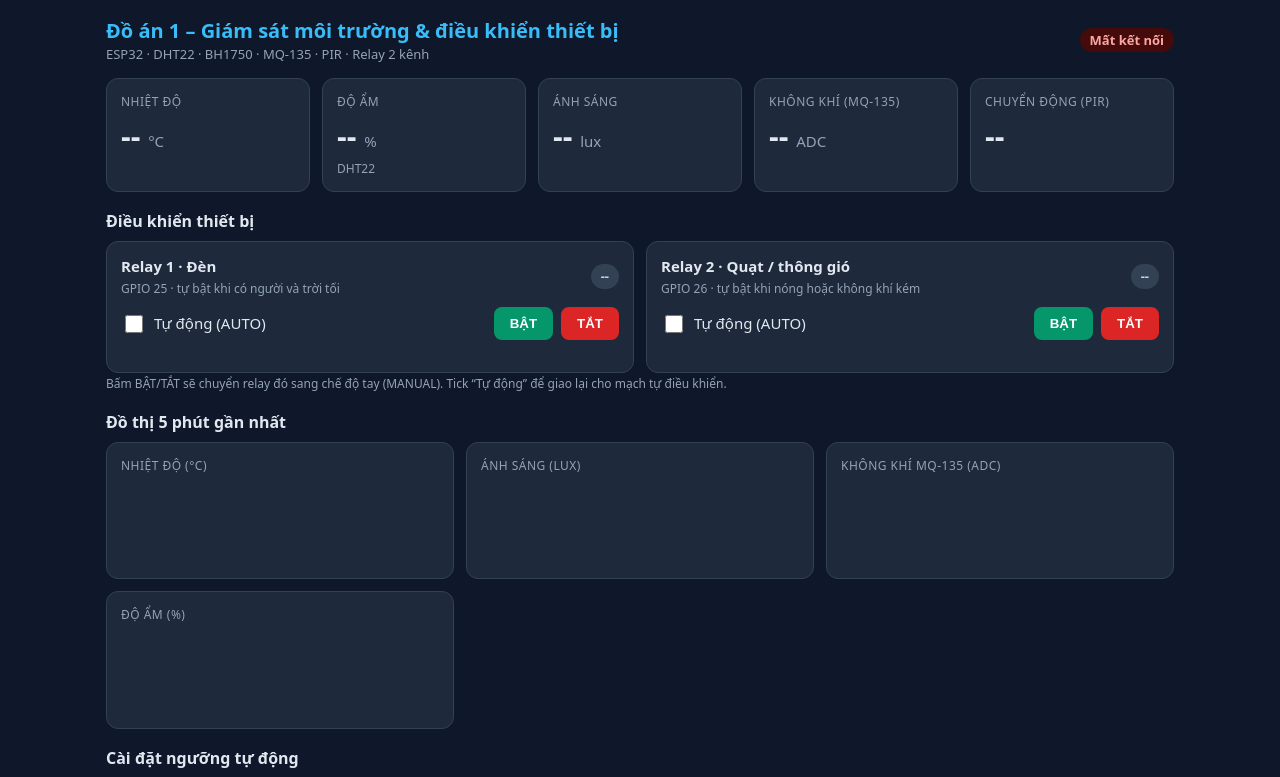
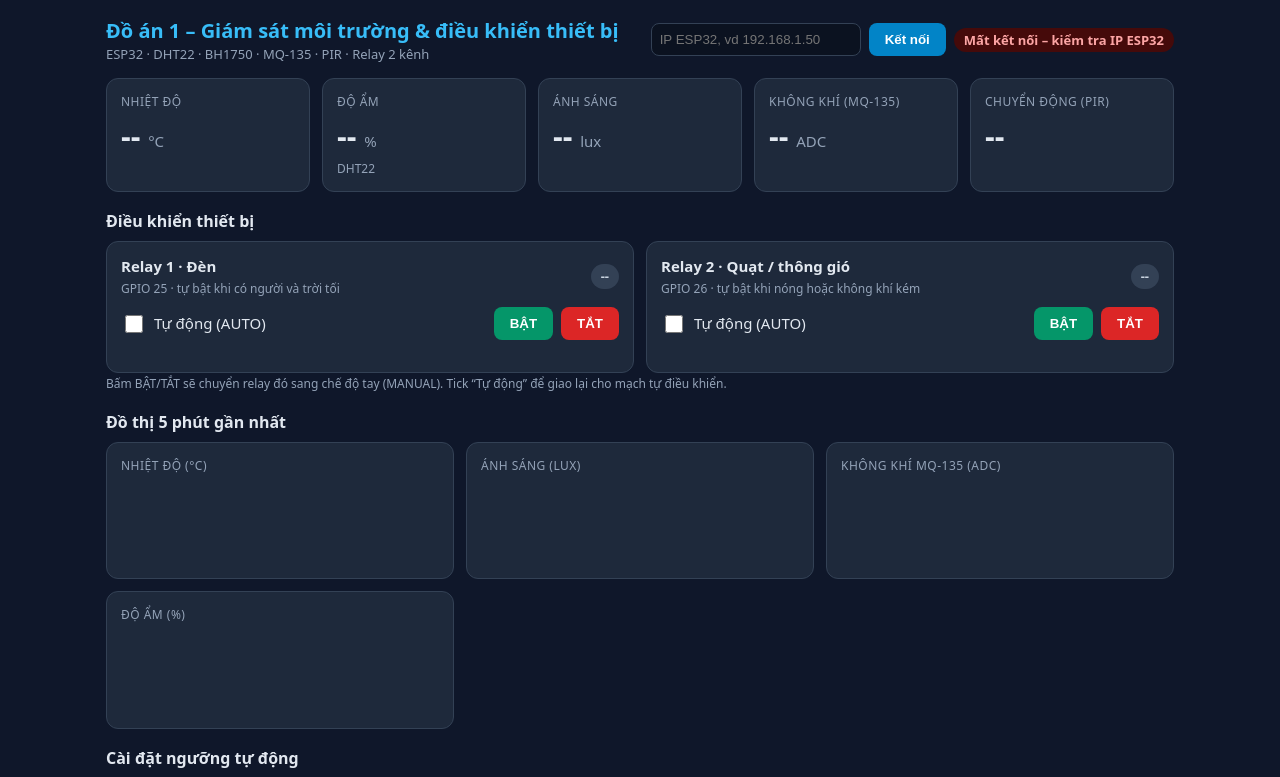
Before and after one commit to JackGamerCYT/IOT, a plain HTML site: page index.html in a window 1280 px wide. Shown: the top 777 px of the page. Drawn offline with Linux system fonts and the light colour scheme; no server answers.

Commit message:
Add files via upload

```diff
--- a/index.html
+++ b/index.html
@@ -113,18 +113,26 @@
 </div>
 
 <script>
-// Khi trang do ESP32 phát ra thì gọi API cùng địa chỉ; khi mở file trực tiếp thì nhập IP ESP32.
-let BASE = '';
-if (!location.protocol.startsWith('http')) {
-  document.getElementById('ipbox').style.display = 'flex';
-  try { BASE = localStorage.getItem('esp_ip') || ''; } catch (e) {}
-  document.getElementById('ip').value = BASE.replace('http://', '');
-}
+// Trang do ESP32 phát ra -> gọi API cùng địa chỉ. Mở file trực tiếp, mở bằng Live Server,
+// hoặc gọi cùng địa chỉ thất bại -> hiện ô nhập IP ESP32 (lưu lại cho lần sau).
+const isFile = !location.protocol.startsWith('http');
+let saved = '';
+try { saved = localStorage.getItem('esp_ip') || ''; } catch (e) {}
+const qIp = new URLSearchParams(location.search).get('ip');      // vd index.html?ip=192.168.1.50
+if (qIp) saved = qIp.startsWith('http') ? qIp : 'http://' + qIp;
+let BASE = (isFile || qIp) ? saved : '';
+let triedSaved = !!BASE;
+document.getElementById('ip').value = saved.replace('http://', '');
+if (isFile) document.getElementById('ipbox').style.display = 'flex';
 function setIp() {
   let v = document.getElementById('ip').value.trim();
-  if (v && !v.startsWith('http')) v = 'http://' + v;
+  if (!v) { BASE = ''; poll(); return; }
+  if (!v.startsWith('http')) v = 'http://' + v;
   BASE = v.replace(/\/$/, '');
+  triedSaved = true;
   try { localStorage.setItem('esp_ip', BASE); } catch (e) {}
+  failCount = 0;
+  $('conn').textContent = 'Đang kết nối…'; $('conn').className = 'badge idle';
   poll();
 }
 
@@ -218,14 +226,18 @@ function draw(id, data, color, limit) {
 }
 
 async function poll() {
-  if (!location.protocol.startsWith('http') && !BASE) { $('conn').textContent = 'Nhập IP ESP32'; return; }
+  if (isFile && !BASE) { $('conn').textContent = 'Nhập IP ESP32'; $('conn').className = 'badge idle'; return; }
   try {
     const s = await api('/api/state');
     failCount = 0;
-    $('conn').textContent = 'Đã kết nối'; $('conn').className = 'badge on';
+    $('conn').textContent = 'Đã kết nối ' + (BASE ? BASE.replace('http://', '') : ''); $('conn').className = 'badge on';
     render(s);
   } catch (e) {
-    if (++failCount >= 2) { $('conn').textContent = 'Mất kết nối'; $('conn').className = 'badge off'; }
+    if (++failCount >= 2) {
+      $('conn').textContent = 'Mất kết nối – kiểm tra IP ESP32'; $('conn').className = 'badge off';
+      $('ipbox').style.display = 'flex';                       // cho phép nhập IP ESP32
+      if (!triedSaved && saved) { BASE = saved; triedSaved = true; failCount = 0; }   // thử IP đã lưu
+    }
   }
 }
 async function relay(ch, on) {
```
